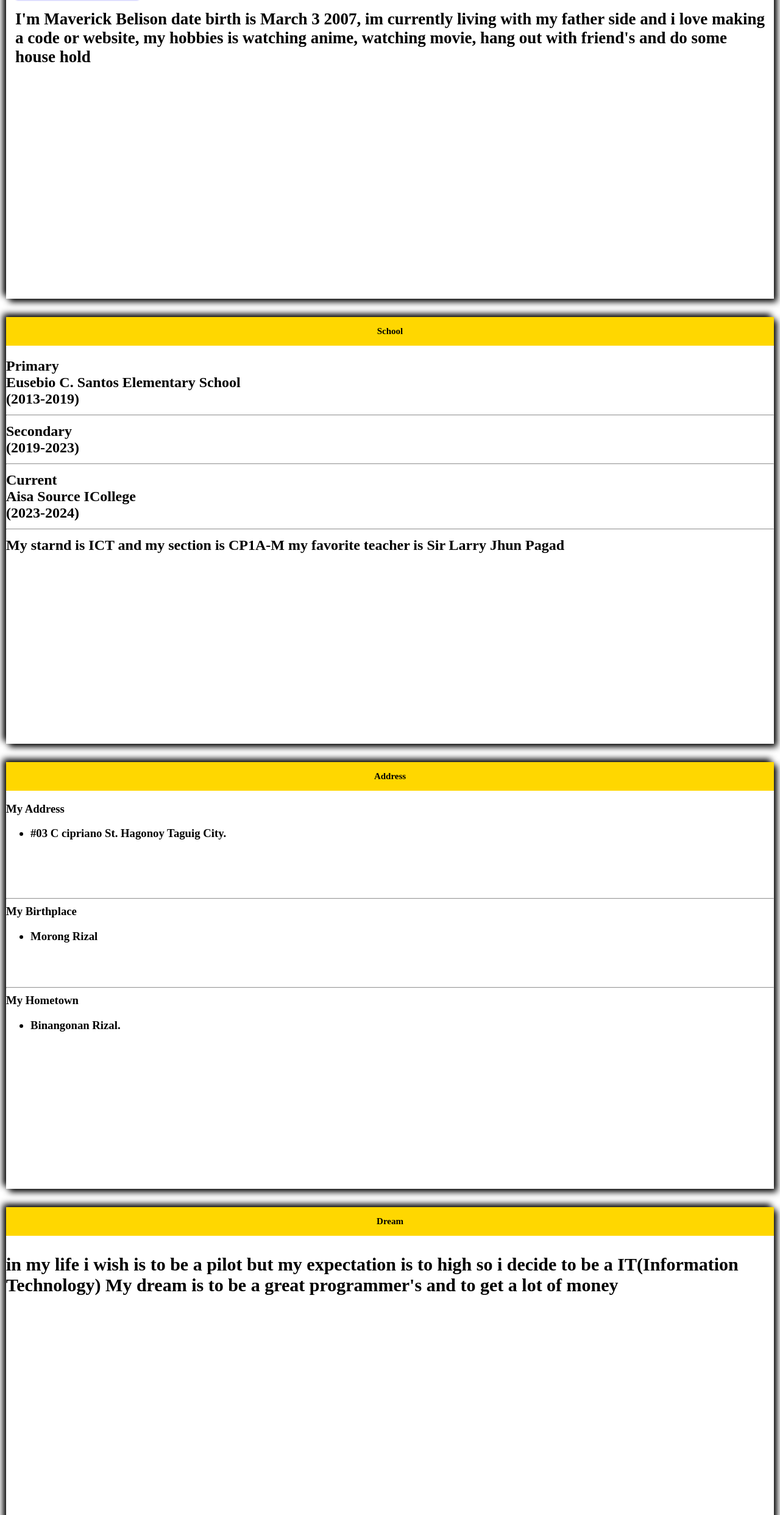
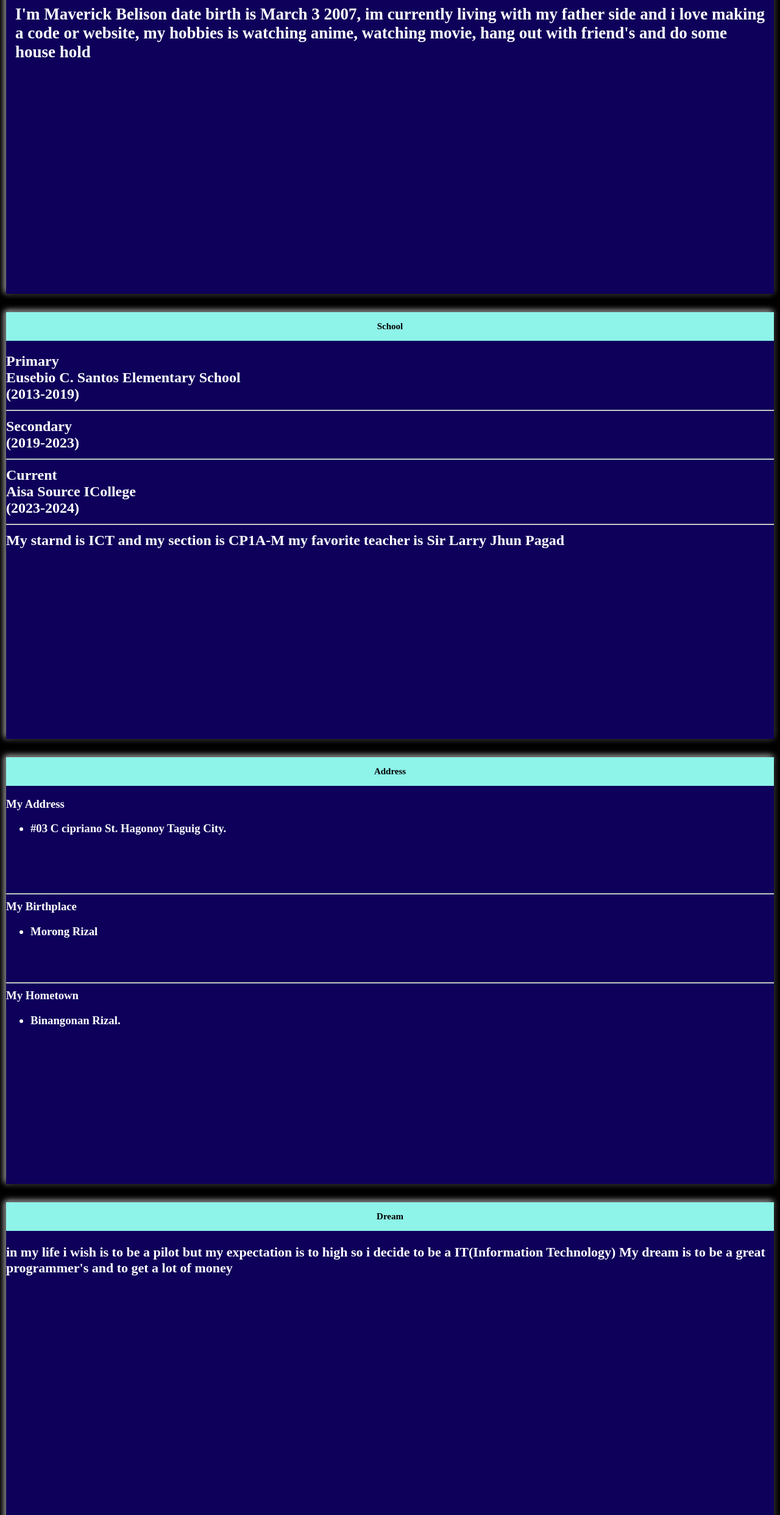
Before and after one commit to Maverick156/PROJECT, a plain HTML site: page index.html in a window 1280 px wide. Shown: the part 315-2800 px from the top of the page at 61% size. Drawn offline with Linux system fonts and the light colour scheme.

Commit message:
Update style.css

```diff
--- a/style.css
+++ b/style.css
@@ -3,11 +3,12 @@ html{
         }
         body{
             margin: 0px;
+            background-color: black;
 
         }
         nav{
             background-color: black;
-            padding: 20px 15px;
+            padding: 15px 15px;
             box-shadow: 2px 2px 3px black;
             position: sticky;
             top: 0px;
@@ -22,7 +23,12 @@ html{
             text-decoration: none;
             font-size: 20px
         }
+        span{
+            color: #8ef3e9;
+        }
         .Logo{
+        border: 1px solid white;
+        border-radius: 50%;
         position: relative;
         top: 5px;
         }
@@ -30,10 +36,10 @@ html{
         .Head{
             float: right;
             position: relative;
-            top: 9px;
+            top: 11px;
         }
         .Container button{
-            background-color: gold;
+            background-color:#8ef3e9 ;
             border: none;
             width: 100px;
             height: 40px;
@@ -72,36 +78,36 @@ html{
        }
 
        #Profile{
-           background-color: white;
+           background-color: #0e005a;
            margin: 10px 10px 10px 10px;
-           box-shadow: 5px 5px 10px,-5px -5px 10px black;
+           box-shadow: 2px 2px 10px,-2px -2px 10px white;
            height: 700px;
 
        }#School{
-           background-color: white;
+           background-color: #0e005a;
            margin: 30px 10px;
-           box-shadow: 5px 5px 10px,-5px -5px 10px black;
+           box-shadow: 2px 2px 10px,-2px -2px 10px white;
            height: 700px;
        }#Address{
-           background-color: white;
+           background-color: #0e005a;
            margin: 30px 10px;
-           box-shadow: 5px 5px 10px,-5px -5px 10px black;
+           box-shadow: 2px 2px 10px,-2px -2px 10px white;
            height: 700px;
        }#Dream{
-           background-color: white;
+           background-color: #0e005a;
            margin: 30px 10px;
-           box-shadow: 5px 5px 10px,-5px -5px 10px black;
+           box-shadow: 2px 2px 10px,-2px -2px 10px white;
            height: 700px;
        }#SocMed{
-           background-color: white;
+           background-color: #0e005a;
            margin: 30px 10px;
-           box-shadow: 5px 5px 10px,-5px -5px 10px black;
+           box-shadow: 2px 2px 10px,-2px -2px 10px white;
            height: 700px;
        }
        h1{
            text-align: center;
            font-size: 15px;
-           background-color: gold;
+           background-color: #8ef3e9;
            padding: 15px;
         }
         .Myself{
@@ -110,22 +116,33 @@ html{
             display: inline-block;
             position: flex;
             margin: 0px 15px 0px 15px;
-            box-shadow: 2px 2px 3px blue, -2px -2px 3px red;
-
+            box-shadow: 0px 4px 3px red, 4px 0px 3px green,
+            -4px 0px 3px blue, 0px -4px 3px yellow;
 
         }
+        h2{
+          color: white;
+        }
+        h3{
+            color: white;
+        }
         h6{
-        position: flex;
-        top: 5px;
-        margin: 15px 15px;
-        font-size: 27px;
+            color: white;
+        }
+        h6{
+            position: flex;
+            top: 5px;
+            margin: 15px 15px;
+            font-size: 27px;
         }
         .Drem{
-            font-size: 30px;
+            font-size: 22px;
         }
         .Mavs{
             text-decoration: none;
             border: none;
+            text-weight: bold;
+            transform: capitalized;
             background-color: gold;
             padding: 15px 15px;
             color: black;
```
